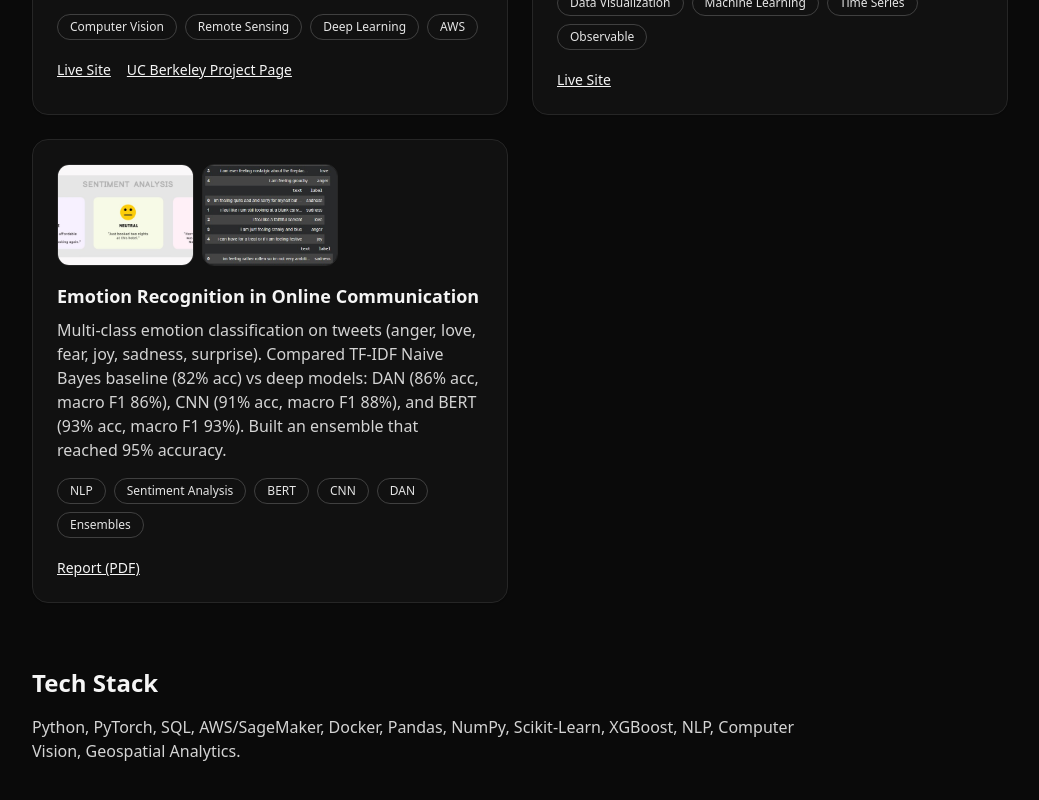
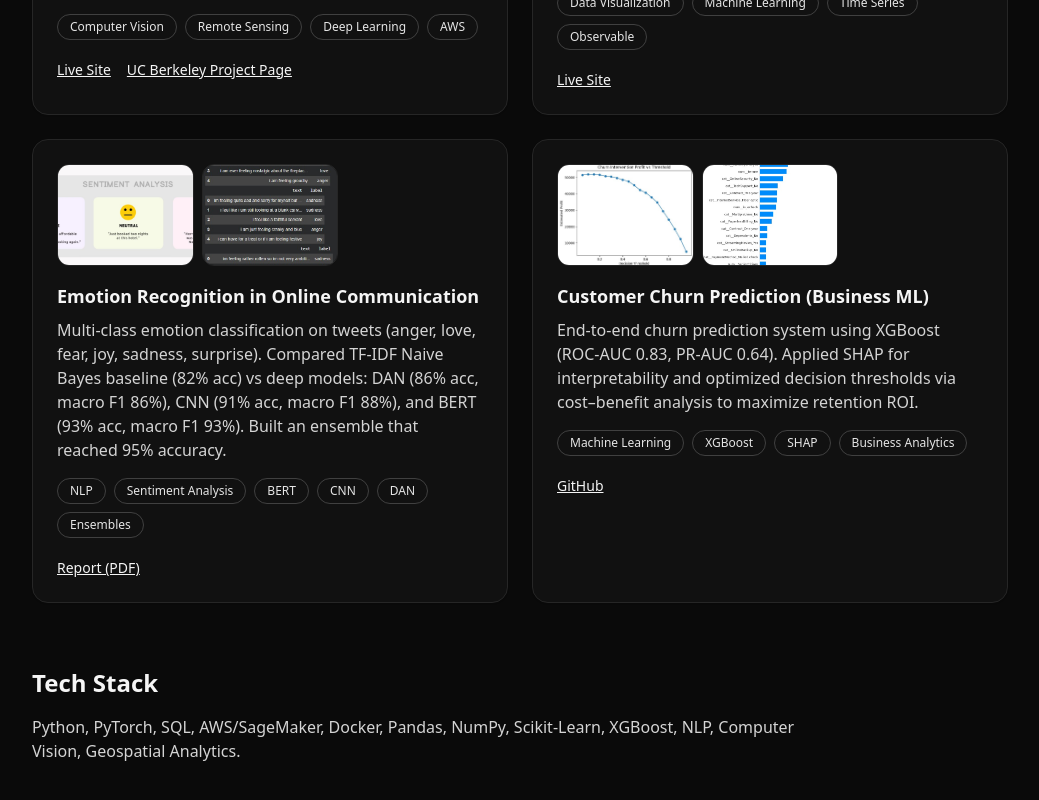
Before and after one commit to ajaykim94/augustin-portfolio, a Next.js app: page / in a window 1280 px wide. Shown: the part 646-1446 px from the top of the page, without its empty margins (120-1159 px from the left). Built offline with nearby package versions, Linux system fonts and the light colour scheme.

Commit message:
Update page.tsx

```diff
--- a/app/page.tsx
+++ b/app/page.tsx
@@ -58,6 +58,19 @@ const PROJECTS: Project[] = [
     "/projects/Emotion Recognition/emotion-1.jpg",
     "/projects/Emotion Recognition/emotion-2.jpg"
   //   "/projects/emotion-recognition/emotion-3.jpg",
+  ],
+},
+{
+  title: "Customer Churn Prediction (Business ML)",
+  description:
+    "End-to-end churn prediction system using XGBoost (ROC-AUC 0.83, PR-AUC 0.64). Applied SHAP for interpretability and optimized decision thresholds via cost–benefit analysis to maximize retention ROI.",
+  tags: ["Machine Learning", "XGBoost", "SHAP", "Business Analytics"],
+  links: [
+    { label: "GitHub", href: "https://github.com/ajaykim94/business-churn-ml" },
+  ],
+  previews: [
+    "/projects/churn/churn-profit.jpg",
+    "/projects/churn/churn-shap.jpg",
   ],
 },
 ];
```
